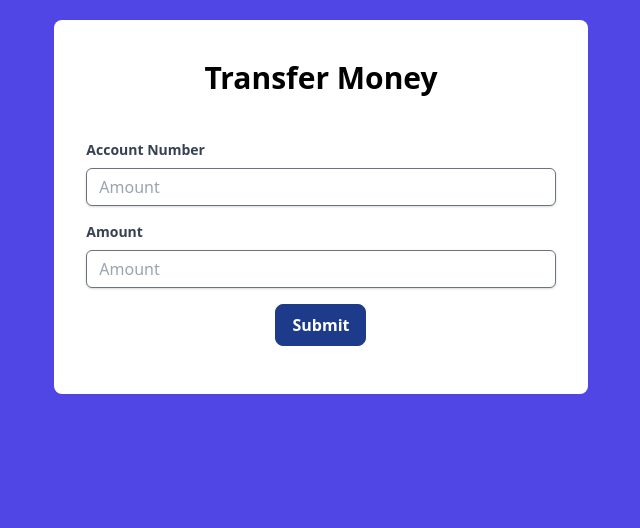
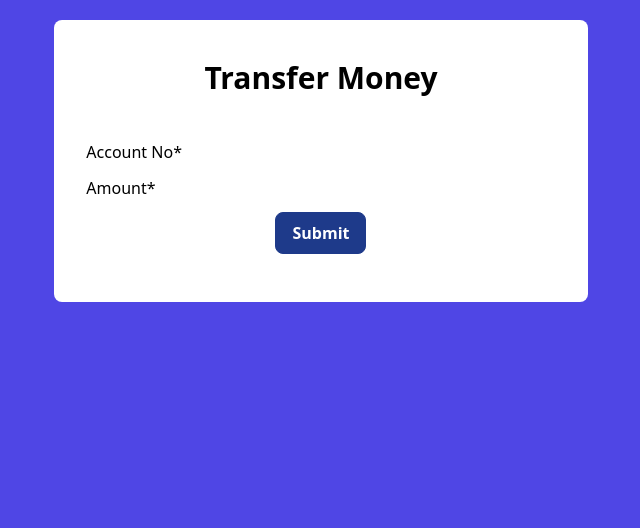
Before and after one commit to Jaber-riyan/Mamar_Bank, a Django app: page /transactions/money_transfer/ in a window 1280 px wide. Shown: the part 78-606 px from the top of the page, without its empty margins (319-959 px from the left). Run offline with Django 4.2, Linux system fonts and the light colour scheme; a user stored in the database is signed in; data comes from the database, SQL or seed files in the repository; some libraries are stand-ins or nearby versions.

Commit message:
changes done

```diff
--- a/accounts/models.py
+++ b/accounts/models.py
@@ -1,7 +1,7 @@
 from django.db import models
 from django.contrib.auth.models import User
 from .constants import ACCOUNT_TYPE, GENDER_TYPE
-# django amaderke built in user niye kaj korar facility dey
+
 
 
 class UserBankAccount(models.Model):
@@ -11,7 +11,7 @@
     birth_date = models.DateField(null=True, blank=True)
     gender = models.CharField(max_length=10, choices=GENDER_TYPE)
     initial_deposite_date = models.DateField(auto_now_add=True)
-    balance = models.DecimalField(default=0, max_digits=12, decimal_places=2) # ekjon user 12 digit obdi taka rakhte parbe, dui doshomik ghor obdi rakhte parben 1000.50
+    balance = models.DecimalField(default=0, max_digits=12, decimal_places=2) # ekjon user 12 digit obdi taka rakhte parbe, dui doshomik ghor obdi rakhte parbe 1000.50
     def __str__(self):
         return str(self.account_no)
 
--- a/accounts/views.py
+++ b/accounts/views.py
@@ -36,7 +36,6 @@
 
 class UserLogoutView(LogoutView):
     def get_success_url(self):
-        logout(self.request)
         messages.warning(self.request,'Logout Successfully')
         return reverse_lazy('home')
 
--- a/core/templates/navbar.html
+++ b/core/templates/navbar.html
@@ -32,7 +32,11 @@
                 <div class="text-blue-900 my-auto font-black px-5">Welcome, {{ request.user.first_name }} (balance : {{request.user.account.balance}}) </div>
 
                 <a href="{% url 'profile' %}" class="mx-2 inline-block font-medium text-sm px-4 py-2 leading-none bg-blue-900 rounded text-white border-white hover:border-transparent hover:text-dark hover:bg-red-700 mt-4 lg:mt-0">Profile</a>
-                <a href="{% url 'logout' %}" class="mx-2 inline-block font-medium text-sm px-4 py-2 leading-none bg-blue-900 rounded text-white border-white hover:border-transparent hover:text-dark hover:bg-red-700 mt-4 lg:mt-0">Logout</a>
+
+
+                <form method="post" action="{% url "logout" %}">
+                    <button class="mx-2 inline-block font-medium text-sm px-4 py-2 leading-none bg-blue-900 rounded text-white border-white hover:border-transparent hover:text-dark hover:bg-red-700 mt-4 lg:mt-0">Logout</button>
+                </form>
             </div>
         {% else %}
             <div class="text-md lg:flex-grow"></div>
--- a/transactions/admin.py
+++ b/transactions/admin.py
@@ -2,7 +2,7 @@
 from .views import send_transaction_mail
 
 # from transactions.models import Transaction
-from .models import Transaction, MoneyTransfer
+from .models import Transaction
 @admin.register(Transaction)
 class TransactionAdmin(admin.ModelAdmin):
     list_display = ['account', 'amount', 'balance_after_transaction', 'transaction_type', 'loan_approve','bankrupt']
@@ -13,5 +13,3 @@
         obj.account.save()
         send_transaction_mail("Loan Approval Message",obj.amount,obj.account,"Loan Approve",'transactions/admin_mail.html')
         super().save_model(request, obj, form, change)
-
-admin.site.register(MoneyTransfer)
--- a/transactions/forms.py
+++ b/transactions/forms.py
@@ -1,5 +1,5 @@
 from django import forms
-from .models import Transaction,MoneyTransfer
+from .models import Transaction
 class TransactionForm(forms.ModelForm):
     class Meta:
         model = Transaction
@@ -70,7 +70,6 @@
 
 
 
-class TransferMoneyForm(forms.ModelForm):
-    class Meta:
-        model = MoneyTransfer
-        fields = ['account_no','amount',]
+class TransferMoneyForm(forms.Form):
+    account_no = forms.IntegerField(label='Account No')
+    amount = forms.IntegerField(label='Amount')
--- a/transactions/templates/transactions/money_transfer.html
+++ b/transactions/templates/transactions/money_transfer.html
@@ -1,33 +1,61 @@
 {% extends 'base.html' %}
-{% load 'crispy_forms_tags' %}
-{% block head_title %}Money Transfer{% endblock %} {% block content %}
+{% load crispy_forms_tags %}
+{% block head_title %}Money Transfer{% endblock %}
+{% block content %}
 
-<div class="w-full flex mt-5 justify-center ">
+<div class="w-full flex mt-5 justify-center">
     <div class="bg-white w-5/12 rounded-lg">
 
         <h1 class="font-bold text-3xl text-center pb-5 pt-10 px-5">Transfer Money</h1>
         <form method="post" class="px-8 pt-6 pb-8 mb-4">
             {% csrf_token %}
 
-            <div class="mb-4">
+            {% comment %} <div class="mb-4">
                 <label class="block text-gray-700 text-sm font-bold mb-2" for="account_no">
-                    Account Number
+                    {{ form.account_no.label_tag }}
                 </label>
-                <input class="shadow appearance-none border rounded w-full py-2 px-3 text-gray-700 leading-tight border rounded-md border-gray-500 focus:outline-none focus:shadow-outline" name="amount" id="amount" type="number" required placeholder="Amount">
+                <input class="shadow appearance-none border rounded w-full py-2 px-3 text-gray-700 leading-tight border rounded-md border-gray-500 focus:outline-none focus:shadow-outline {% if form.account_no.errors %} border-red-500 {% endif %}"
+                       name="Account No"
+                       id="Account No"
+                       type="number"
+                       required
+                       placeholder="Account No"
+                       value="{{ form.account_no.value }}">
+                {% if form.account_no.errors %}
+                    <p class="text-red-600 text-sm italic pb-2">{{ form.account_no.errors|first }}</p>
+                {% endif %}
             </div>
+
+
             <div class="mb-4">
                 <label class="block text-gray-700 text-sm font-bold mb-2" for="amount">
-                    Amount
+                    {{ form.amount.label_tag }}
                 </label>
-                <input class="shadow appearance-none border rounded w-full py-2 px-3 text-gray-700 leading-tight border rounded-md border-gray-500 focus:outline-none focus:shadow-outline" name="amount" id="amount" type="number" required placeholder="Amount">
-            </div>
-            {% if form.amount.errors %} {% for error in form.amount.errors %}
-            <p class="text-red-600 text-sm italic pb-2">{{ error }}</p>
-            {% endfor %} {% endif %}
+                <input class="shadow appearance-none border rounded w-full py-2 px-3 text-gray-700 leading-tight border rounded-md border-gray-500 focus:outline-none focus:shadow-outline {% if form.amount.errors %} border-red-500 {% endif %}"
+                       name="amount"
+                       id="amount"
+                       type="number"
+                       required
+                       placeholder="Amount"
+                       value="{{ form.amount.value }}">
+                {% if form.amount.errors %}
+                    <p class="text-red-600 text-sm italic pb-2">{{ form.amount.errors|first }}</p>
+                {% endif %}
+            </div> {% endcomment %}
+
+            {{form|crispy}}
+
+
+            {% if form.amount.errors %}
+                {% for error in form.amount.errors %}
+                    <p class="text-red-600 text-sm italic pb-2">{{ error }}</p>
+                {% endfor %}
+            {% endif %}
+
             <div class="flex w-full justify-center">
                 <button class="bg-blue-900 text-white hover:text-blue-900 hover:bg-white border border-blue-900 font-bold px-4 py-2 rounded-lg" type="submit">
-                Submit
-            </button>
+                    Submit
+                </button>
             </div>
         </form>
     </div>
--- a/transactions/urls.py
+++ b/transactions/urls.py
@@ -1,5 +1,5 @@
 from django.urls import path
-from .views import DepositMoneyView, WithdrawMoneyView, TransactionReportView,LoanRequestView,LoanListView,PayLoanView, MoneyTransfer
+from .views import DepositMoneyView, WithdrawMoneyView, TransactionReportView,LoanRequestView,LoanListView,PayLoanView, MoneyTransferView
 
 
 # app_name = 'transactions'
@@ -10,5 +10,5 @@
     path("loan_request/", LoanRequestView.as_view(), name="loan_request"),
     path("loans/", LoanListView.as_view(), name="loan_list"),
     path("loans/<int:loan_id>/", PayLoanView.as_view(), name="pay"),
-    path('money_transfer/',MoneyTransfer.as_view(),name='money_transfer'),
+    path('money_transfer/',MoneyTransferView.as_view(),name='money_transfer'),
 ]
--- a/transactions/views.py
+++ b/transactions/views.py
@@ -14,23 +14,24 @@
 from django.core.mail import send_mail
 from django.core.mail import EmailMessage, EmailMultiAlternatives
 from django.template.loader import render_to_string
+from django.http import Http404
 from transactions.forms import (
     DepositForm,
     WithdrawForm,
     LoanRequestForm,
     TransferMoneyForm
 )
-from transactions.models import Transaction,MoneyTransfer
+from transactions.models import Transaction
 
 def send_transaction_mail(subject,amount,user,message_type,template):
-    mail_subject =subject
+    mail_subject = subject
     message_body = render_to_string(template,{
         'message_type' : message_type,
         'user':user,
         'amount':amount,
     })
-    to_email = user.email
-    send_email = EmailMultiAlternatives(mail_subject,'',to=[to_email])
+    # to_email = user.email
+    send_email = EmailMultiAlternatives(mail_subject,'',to=[user.user.email])
     send_email.attach_alternative(message_body,"text/html")
     send_email.send()
 
@@ -82,7 +83,7 @@
 
         messages.success(
             self.request,
-            f'{"{:,.2f}".format(float(amount))}$ was deposited to your account successfully'
+            f'{"{:,.2f}".format(float(amount))}$ was deposited to your account successfully. If Your fill form with valid Email Check Your Email'
         )
 
         send_transaction_mail("Deposite Message",amount,self.request.user,'Deposite',"transactions/deposite_mail.html")
@@ -126,7 +127,7 @@
 
         messages.success(
             self.request,
-            f'Successfully withdrawn {"{:,.2f}".format(float(amount))}$ from your account'
+            f'Successfully withdrawn {"{:,.2f}".format(float(amount))}$ from your account. If Your fill form with valid Email Check Your Email'
         )
 
         send_transaction_mail("Withdrawl Message",amount,self.request.user,"Withdrawl",'transactions/deposite_mail.html')
@@ -154,7 +155,7 @@
         else:
             messages.success(
                 self.request,
-                f'Loan request for {"{:,.2f}".format(float(amount))}$ submitted successfully'
+                f'Loan request for {"{:,.2f}".format(float(amount))}$ submitted successfully. If Your fill form with valid Email Check Your Email'
             )
 
         send_transaction_mail("Loan Request Message",amount,self.request.user,"Loan Request",'transactions/loan_request_mail.html')
@@ -234,33 +235,90 @@
         return queryset
 
 
-class MoneyTransfer(LoginRequiredMixin,CreateView):
+# class MoneyTransfer(LoginRequiredMixin,):
+#     template_name = 'transactions/money_transfer.html'
+#     form_class = TransferMoneyForm
+#     success_url = reverse_lazy('home')
+
+
+
+#     def form_valid(self,form):
+#         account_no = form.cleaned_data.get('account_no')
+#         amount = form.cleaned_data.get('amount')
+#         print(account_no)
+#         print(amount)
+
+#         sender_account = models.UserBankAccount.objects.get(user=self.request.user)
+#         receiver_acccount = None
+
+#         try:
+#             receiver_acccount = models.UserBankAccount.objects.get(id=account_no)
+
+#         except models.UserBankAccount.DoesNotExist:
+#             # raise Http404(f"Account with ID {account_no} does not exist.")
+#             messages.error(self.request, 'Receiver Account not found')
+#             return super().form_invalid(form)
+
+
+#         if amount > sender_account.balance:
+#             messages.error(self.request,'Amount is more than Your Account Balance')
+
+#         else:
+#             sender_account.balance -= amount
+#             receiver_acccount.balance += amount
+#             messages.success(self.request,f'${amount} Transfer Successfully')
+#             sender_account.save()
+#             receiver_acccount.save()
+
+
+#         return super().form_valid(form)
+
+
+
+
+from django.shortcuts import get_object_or_404
+from django.views.generic.edit import FormView
+
+class MoneyTransferView(LoginRequiredMixin, FormView):
     template_name = 'transactions/money_transfer.html'
     form_class = TransferMoneyForm
     success_url = reverse_lazy('home')
-    model = MoneyTransfer
+
+    def form_valid(self, form):
+        account_no = form.cleaned_data.get('account_no')
+        amount = form.cleaned_data.get('amount')
+        print(account_no)
+        print(amount)
 
 
+        # sender_account = get_object_or_404(models.UserBankAccount, user = self.request.user)
+        sender_account = models.UserBankAccount.objects.get(user=self.request.user)
+        receiver_account = models.UserBankAccount.objects.get(id=account_no)
 
-    def form_valid(self,form):
-        account_no = form.cleaned_data.get('account_no')
-        amount = form.cleaned_data.get('amount')
+        # try:
+        #     # receiver_account = get_object_or_404(models.UserBankAccount, id = account_no )
+        #     receiver_account = models.UserBankAccount.objects.get(id=account_no)
 
-        sender_account = models.UserBankAccount.objects.get(user=self.request.user)
-        receiver_acccount = models.UserBankAccount.objects.get(id=account_no)
+        # except models.UserBankAccount.DoesNotExist:
+        #     messages.error(self.request, 'Receiver Account not found')
+        #     return super().form_invalid(form)
+
+        # print(sender_account.email)
+        # print(receiver_account.user.email)
 
         if amount > sender_account.balance:
-            messages.error(self.request,'Amount is more than Your Account Balance')
+            messages.error(self.request, 'Amount is more than Your Account Balance')
+            return super().form_valid(form)
 
-        elif receiver_acccount:
-            sender_account.balance -= amount
-            receiver_acccount.balance += amount
-            messages.success(self.request,f'Balance {amount} Transfer Successfully')
-            sender_account.save()
-            receiver_acccount.save()
-
+        if receiver_account.DoesNotExist:
+            messages.error(self.request,'Receiver Account not found')
+            return super().form_valid(form)
 
         else:
-            messages.error(self.request,'Receiver Account Transfer Failed')
+            sender_account.balance -= amount
+            receiver_account.balance += amount
+            messages.success(self.request, f'${amount} Transfer Successfully')
+            sender_account.save()
+            receiver_account.save()
 
         return super().form_valid(form)
```
Also changed, not shown: mamar_bank/settings.py (+7 -1 lines), transactions/models.py (+0 -9 lines), transactions/migrations/0006_remove_moneytransfer_account_no_and_more.py (added), transactions/migrations/0007_moneytransfer_account_no.py (added), transactions/migrations/0008_delete_moneytransfer.py (added).
